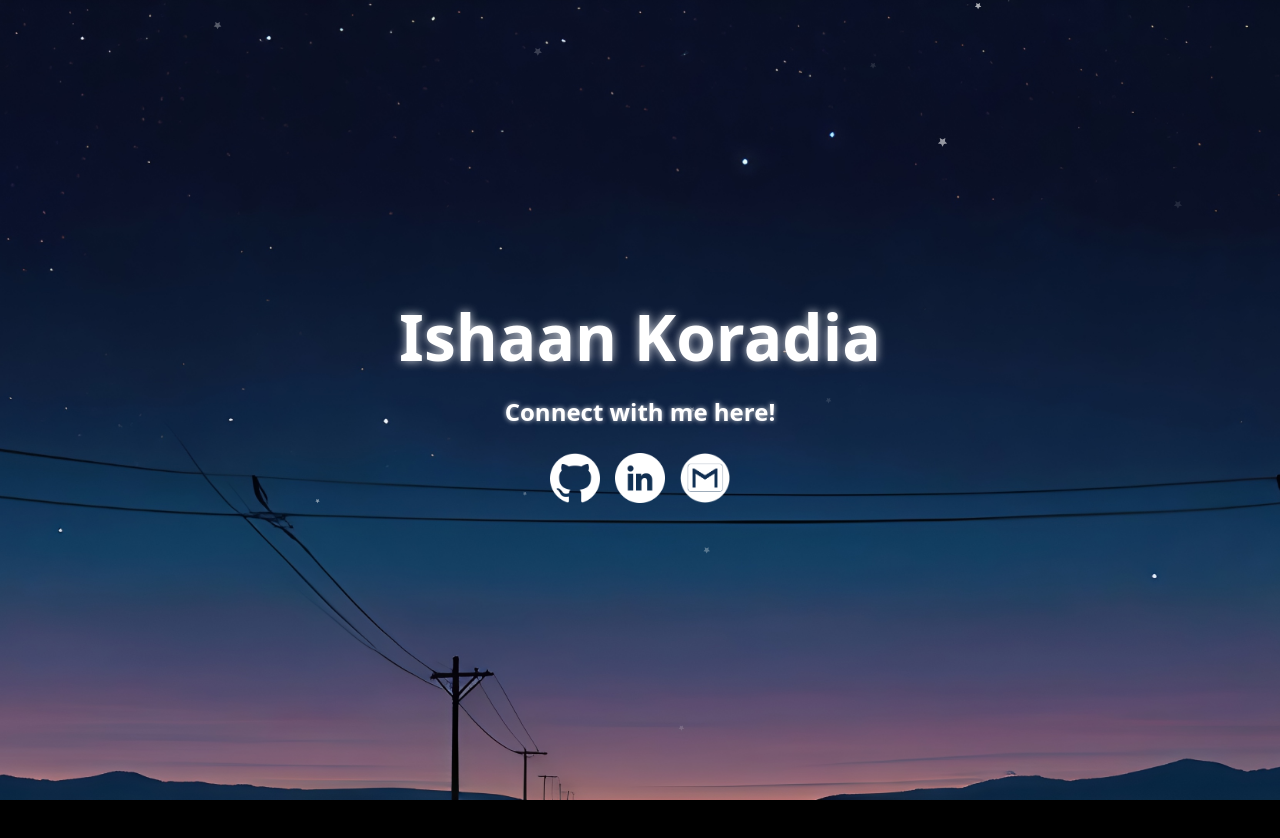
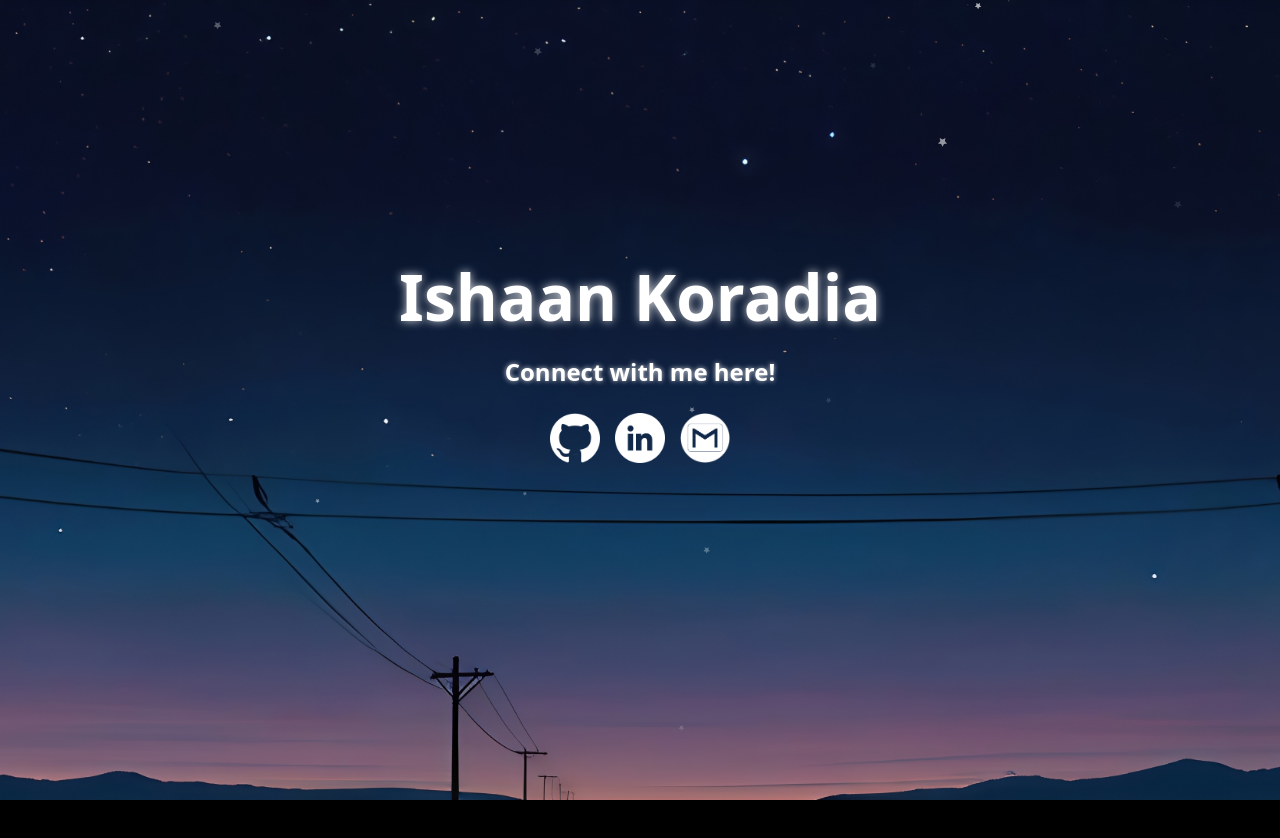
Before and after one commit to ishaankor/my-personal-website, a plain HTML site: page index.html in a window 1280 px wide. Drawn offline with nearby package versions, Linux system fonts and the light colour scheme.

Commit message:
Fixed height padding

```diff
--- a/style.css
+++ b/style.css
@@ -53,7 +53,7 @@ section.next {
     justify-content: flex-start;
     height: 100vh;
     text-align: center;
-    padding-top: 30vh;
+    padding-top: 25vh;
 }
 
 h1 {
```
